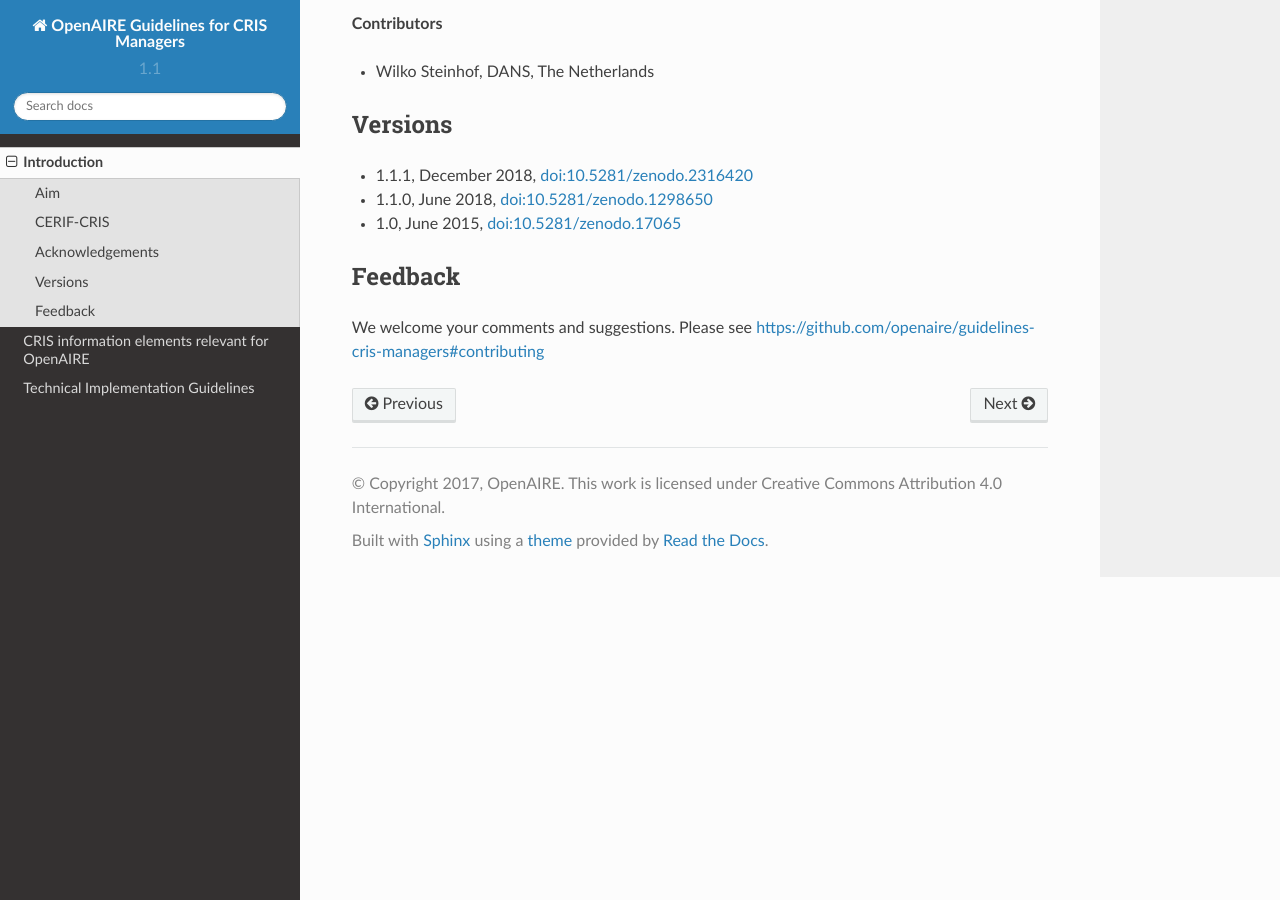
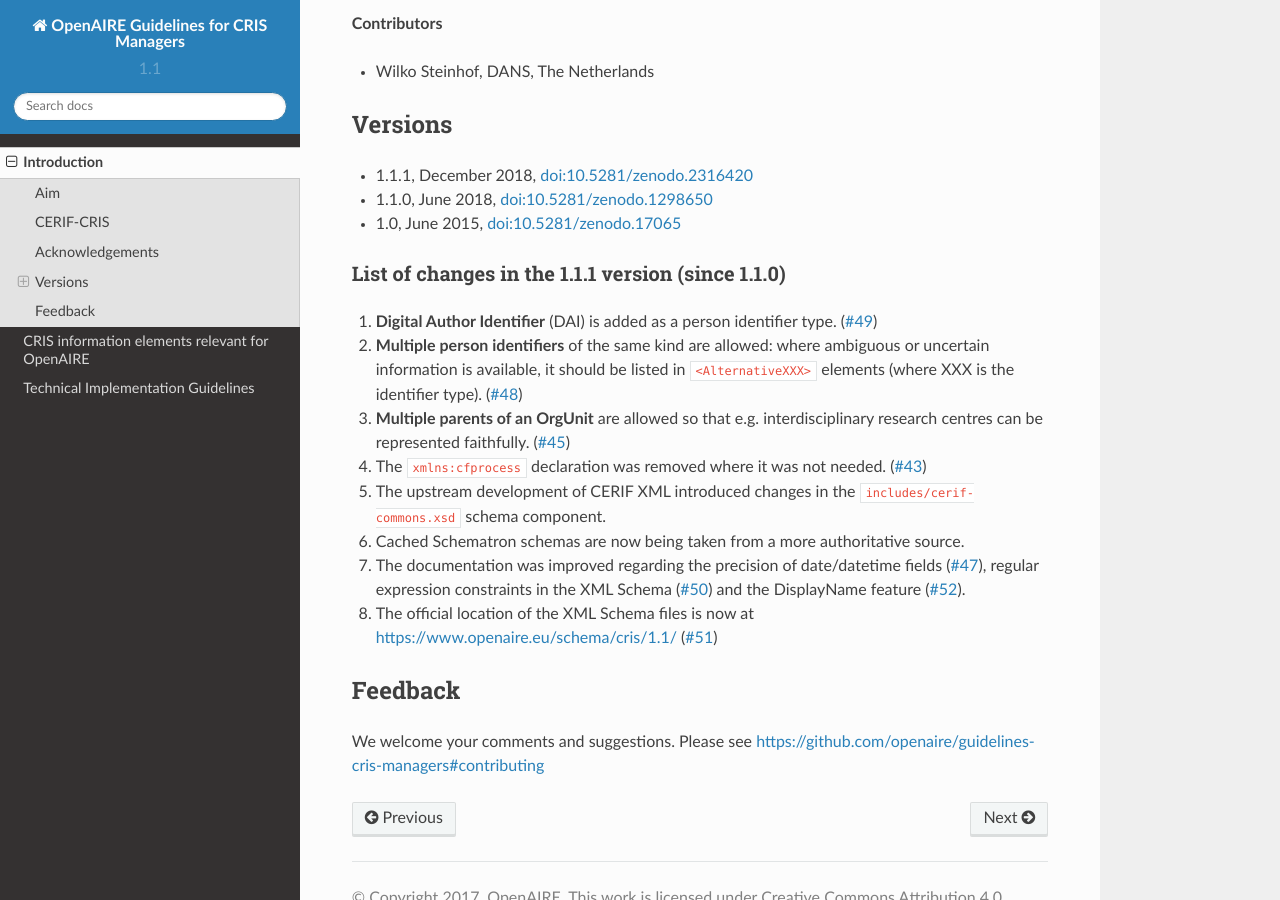
Before and after one commit to openaire/guidelines-cris-managers, a Sphinx documentation site: the page built from docs/introduction.rst, in a window 1280 px wide and 900 px high, scrolled down 1036 px. Built offline with Sphinx 7.4.7 and the Read the Docs theme 2.0.0, drawn with Linux system fonts in a browser that asks for light colours.

Commit message:
the list of changes in v1.1.1 since v1.1.0

```diff
--- a/docs/introduction.rst
+++ b/docs/introduction.rst
@@ -52,6 +52,19 @@
 - 1.0, June 2015, `doi:10.5281/zenodo.17065 <https://doi.org/10.5281/zenodo.17065>`_
 
 
+List of changes in the 1.1.1 version (since 1.1.0)
+""""""""""""""""""""""""""""""""""""""""""""""""""
+
+1. **Digital Author Identifier** (DAI) is added as a person identifier type. (`#49 <https://github.com/openaire/guidelines-cris-managers/issues/49>`_)
+2. **Multiple person identifiers** of the same kind are allowed: where ambiguous or uncertain information is available, it should be listed in ``<AlternativeXXX>`` elements (where XXX is the identifier type). (`#48 <https://github.com/openaire/guidelines-cris-managers/issues/48>`_)
+3. **Multiple parents of an OrgUnit** are allowed so that e.g. interdisciplinary research centres can be represented faithfully. (`#45 <https://github.com/openaire/guidelines-cris-managers/issues/45>`_)
+4. The ``xmlns:cfprocess`` declaration was removed where it was not needed. (`#43 <https://github.com/openaire/guidelines-cris-managers/issues/43>`_)
+5. The upstream development of CERIF XML introduced changes in the ``includes/cerif-commons.xsd`` schema component.
+6. Cached Schematron schemas are now being taken from a more authoritative source.
+7. The documentation was improved regarding the precision of date/datetime fields (`#47 <https://github.com/openaire/guidelines-cris-managers/issues/47>`_), regular expression constraints in the XML Schema (`#50 <https://github.com/openaire/guidelines-cris-managers/issues/50>`_) and the DisplayName feature (`#52 <https://github.com/openaire/guidelines-cris-managers/issues/52>`_).
+8. The official location of the XML Schema files is now at https://www.openaire.eu/schema/cris/1.1/ (`#51 <https://github.com/openaire/guidelines-cris-managers/issues/51>`_)
+
+
 Feedback
 ^^^^^^^^
 
```
